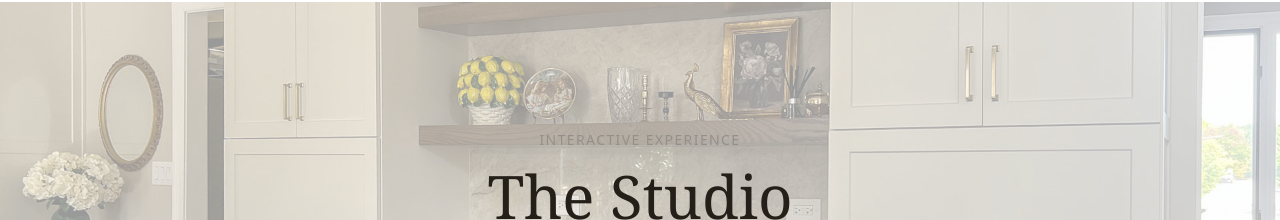
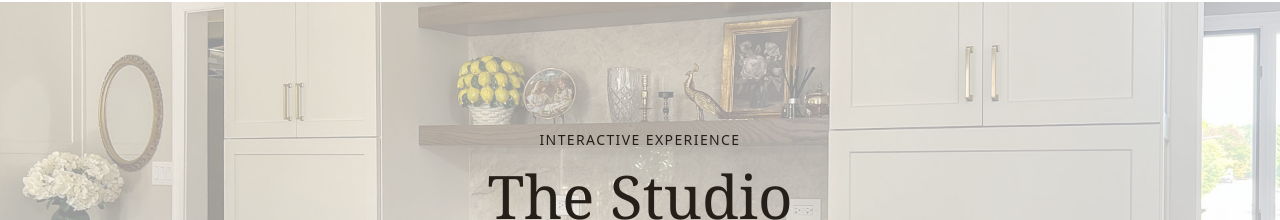
Before and after one commit to raquel810/new-city, a React (Vite) app: page / in a window 1280 px wide. Shown: the part 2258-2478 px from the top of the page. Built offline with nearby package versions, Linux system fonts and the light colour scheme; a web font is replaced by a local one.

Commit message:
Updated Home.tsx

```diff
--- a/src/pages/Home.tsx
+++ b/src/pages/Home.tsx
@@ -163,7 +163,7 @@ export default function Home() {
         </div>
 
         <div className="relative z-10 max-w-4xl mx-auto text-center px-6">
-          <p className="font-sans text-[#949089] uppercase tracking-widest text-sm mb-4">
+          <p className="font-sans text-[#242019] uppercase tracking-widest text-sm mb-4">
             Interactive Experience
           </p>
           <h2 className="font-serif text-4xl md:text-6xl text-[#242019] mb-6">The Studio</h2>
```
